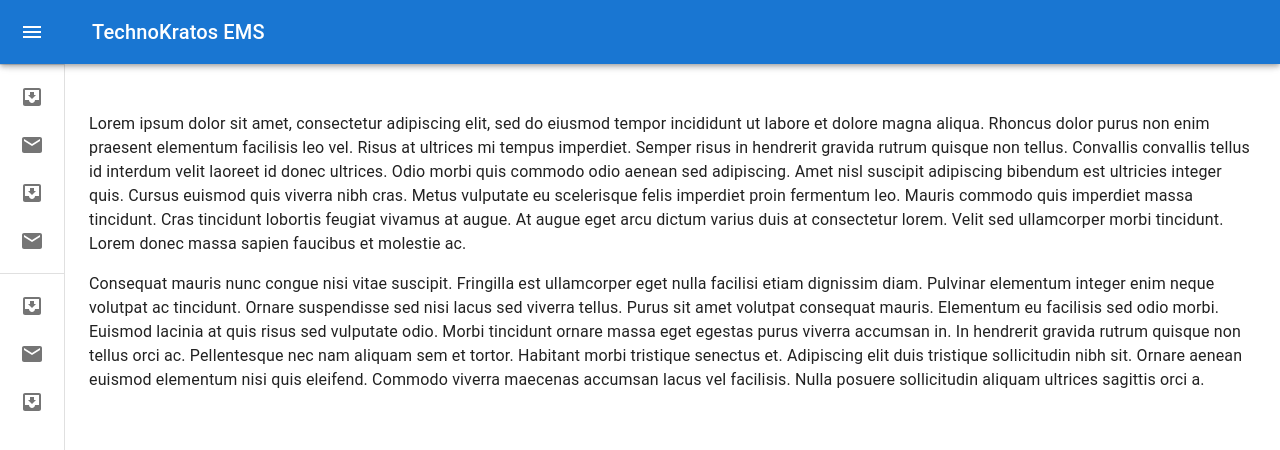
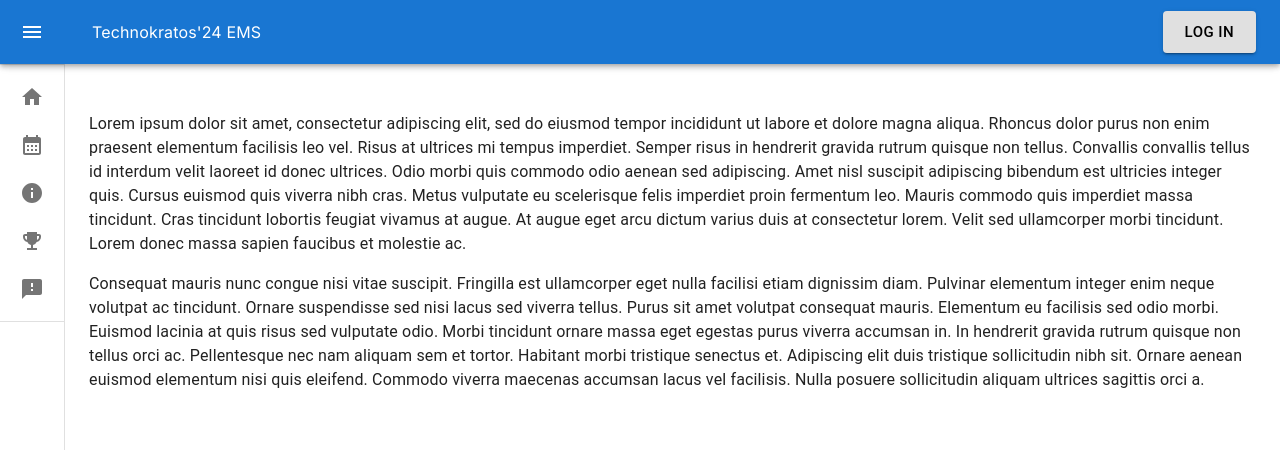
Before and after one commit to alokVerma749/technokratos-ems, a Next.js app: page / in a window 1280 px wide. Shown: the top 450 px of the page. Built offline with nearby package versions, Linux system fonts and the light colour scheme.

Commit message:
complete sidebar and link pages

```diff
--- a/src/components/Sidebar/index.js
+++ b/src/components/Sidebar/index.js
@@ -1,6 +1,7 @@
 "use client"
 
 import * as React from 'react';
+import { Button } from '@mui/material';
 import { styled, useTheme } from '@mui/material/styles';
 import Box from '@mui/material/Box';
 import MuiDrawer from '@mui/material/Drawer';
@@ -18,8 +19,12 @@ import ListItem from '@mui/material/ListItem';
 import ListItemButton from '@mui/material/ListItemButton';
 import ListItemIcon from '@mui/material/ListItemIcon';
 import ListItemText from '@mui/material/ListItemText';
-import InboxIcon from '@mui/icons-material/MoveToInbox';
-import MailIcon from '@mui/icons-material/Mail';
+import HomeIcon from '@mui/icons-material/Home';
+import CalendarMonthIcon from '@mui/icons-material/CalendarMonth';
+import InfoIcon from '@mui/icons-material/Info';
+import EmojiEventsIcon from '@mui/icons-material/EmojiEvents';
+import FeedbackIcon from '@mui/icons-material/Feedback';
+import Link from 'next/link';
 
 const drawerWidth = 240;
 
@@ -100,6 +105,13 @@ export default function MiniDrawer() {
     setOpen(false);
   };
 
+  const icons = [
+    { icon: <HomeIcon />, target: '/' },
+    { icon: <CalendarMonthIcon />, target: '/events' },
+    { icon: <InfoIcon />, target: '/about' },
+    { icon: <EmojiEventsIcon />, target: '/winners' },
+    { icon: <FeedbackIcon />, target: '/feedback' }
+  ];
   return (
     <Box sx={{ display: 'flex' }}>
       <CssBaseline />
@@ -117,9 +129,15 @@ export default function MiniDrawer() {
           >
             <MenuIcon />
           </IconButton>
-          <Typography variant="h6" noWrap component="div">
-            TechnoKratos EMS
-          </Typography>
+          <div className='flex items-center w-full justify-between'>
+            <h1>Technokratos'24 EMS</h1>
+            <div className='flex items-center gap-2'>
+              <Link href={'/login'}>
+                <Button variant="contained" size='large' color='inherit' style={{color:'black'}}>Log In</Button>
+              </Link>
+
+            </div>
+          </div>
         </Toolbar>
       </AppBar>
       <Drawer variant="permanent" open={open}>
@@ -130,7 +148,7 @@ export default function MiniDrawer() {
         </DrawerHeader>
         <Divider />
         <List>
-          {['Home', 'About', 'Login', 'Register'].map((text, index) => (
+          {['Home', 'Events', 'About', 'Past Winners', 'Feedback'].map((text, index) => (
             <ListItem key={text} disablePadding sx={{ display: 'block' }}>
               <ListItemButton
                 sx={{
@@ -138,6 +156,8 @@ export default function MiniDrawer() {
                   justifyContent: open ? 'initial' : 'center',
                   px: 2.5,
                 }}
+                component={Link}
+                to={icons[index].target}
               >
                 <ListItemIcon
                   sx={{
@@ -146,7 +166,7 @@ export default function MiniDrawer() {
                     justifyContent: 'center',
                   }}
                 >
-                  {index % 2 === 0 ? <InboxIcon /> : <MailIcon />}
+                  {icons[index].icon}
                 </ListItemIcon>
                 <ListItemText primary={text} sx={{ opacity: open ? 1 : 0 }} />
               </ListItemButton>
@@ -154,30 +174,7 @@ export default function MiniDrawer() {
           ))}
         </List>
         <Divider />
-        <List>
-          {['All mail', 'Trash', 'Spam'].map((text, index) => (
-            <ListItem key={text} disablePadding sx={{ display: 'block' }}>
-              <ListItemButton
-                sx={{
-                  minHeight: 48,
-                  justifyContent: open ? 'initial' : 'center',
-                  px: 2.5,
-                }}
-              >
-                <ListItemIcon
-                  sx={{
-                    minWidth: 0,
-                    mr: open ? 3 : 'auto',
-                    justifyContent: 'center',
-                  }}
-                >
-                  {index % 2 === 0 ? <InboxIcon /> : <MailIcon />}
-                </ListItemIcon>
-                <ListItemText primary={text} sx={{ opacity: open ? 1 : 0 }} />
-              </ListItemButton>
-            </ListItem>
-          ))}
-        </List>
+
       </Drawer>
       <Box component="main" sx={{ flexGrow: 1, p: 3 }}>
         <DrawerHeader />
```
